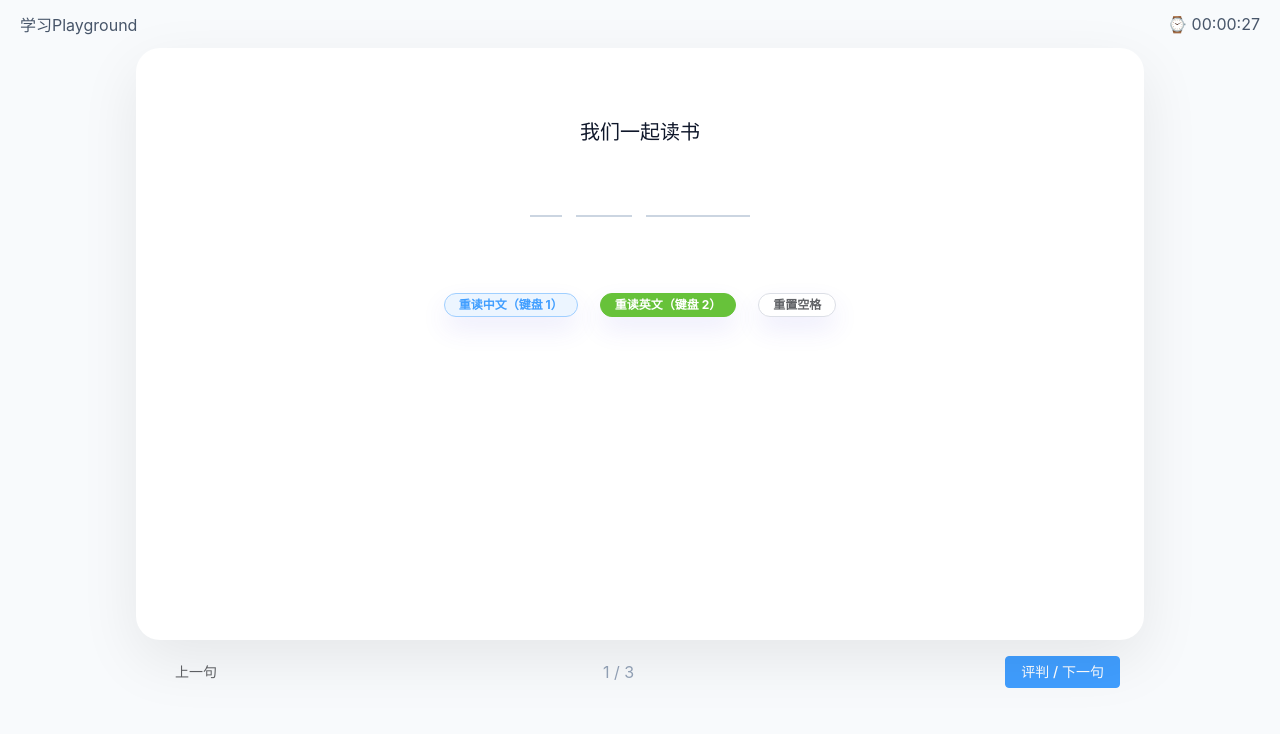
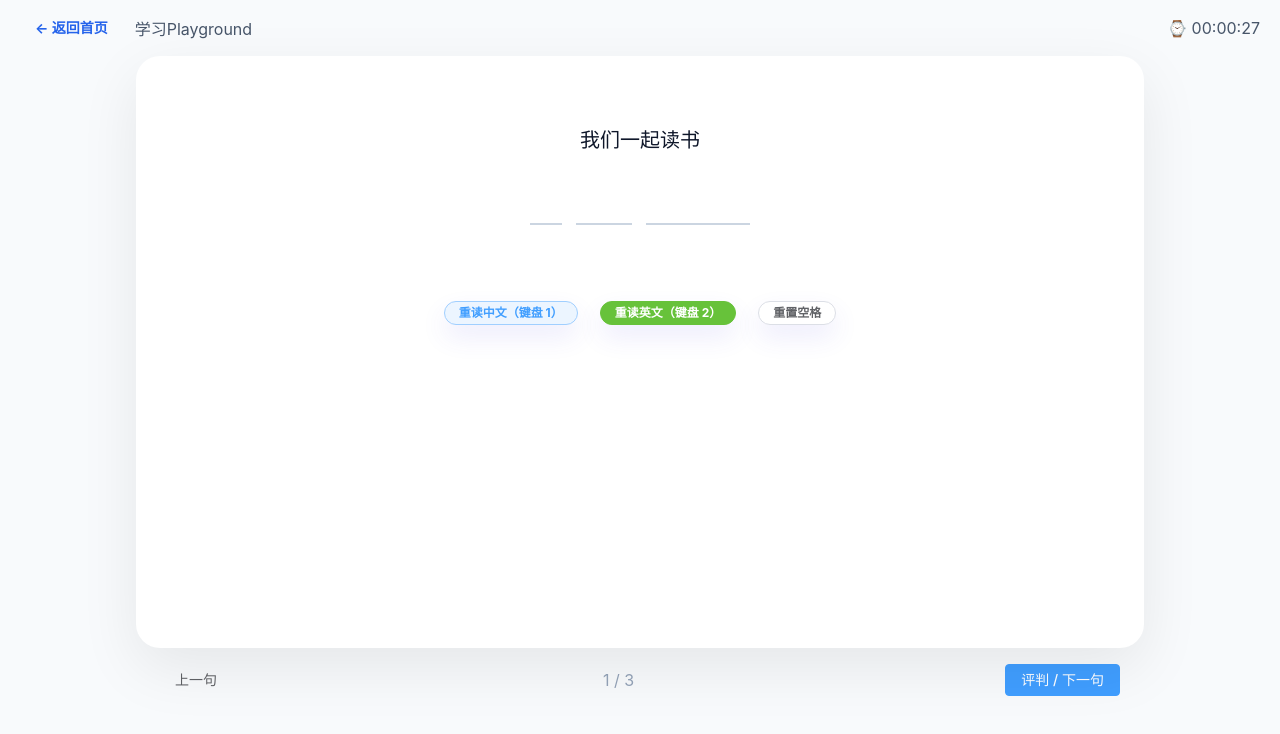
Before and after one commit to sunweinan/englishteacher, a Vue app in the folder frontend/: page /playground in a window 1280 px wide. Shown: the top 734 px of the page. Built offline with nearby package versions, Linux system fonts and the light colour scheme.

Commit message:
Add navigation buttons for admin and home links

```diff
--- a/frontend/src/views/Home.vue
+++ b/frontend/src/views/Home.vue
@@ -10,6 +10,7 @@
         </el-input>
       </div>
       <div class="auth">
+        <el-button class="admin-btn" plain size="large" @click="goAdmin">后台</el-button>
         <el-button
           v-if="!userStore.isAuthenticated"
           type="primary"
@@ -141,6 +142,7 @@ const statusDescription = computed(() => {
 const goLogin = () => router.push({ name: 'login' });
 const goPlayground = (courseId?: number) => router.push({ name: 'playground', query: courseId ? { courseId } : {} });
 const goMember = () => router.push({ name: 'member-center' });
+const goAdmin = () => router.push({ name: 'admin-dashboard' });
 
 const filterCourses = () => {
   const word = keyword.value.trim().toLowerCase();
@@ -233,6 +235,12 @@ onBeforeUnmount(() => {
 .auth {
   display: flex;
   justify-content: flex-end;
+  gap: 10px;
+}
+
+.admin-btn {
+  border-radius: 999px;
+  font-weight: 700;
 }
 
 .content {
--- a/frontend/src/views/Member/Center.vue
+++ b/frontend/src/views/Member/Center.vue
@@ -1,7 +1,8 @@
 <template>
   <div class="member-center">
-    <div class="top-actions" v-if="userStore.isAdmin">
-      <el-button type="primary" plain @click="goAdmin">系统后台</el-button>
+    <div class="top-actions">
+      <el-button plain @click="goHome">返回首页</el-button>
+      <el-button v-if="userStore.isAdmin" type="primary" plain @click="goAdmin">系统后台</el-button>
     </div>
     <section class="hero">
       <div>
@@ -90,6 +91,7 @@ const copyLink = async () => {
 
 const goRecharge = () => router.push({ name: 'recharge' });
 const goAdmin = () => router.push({ name: 'admin-dashboard' });
+const goHome = () => router.push({ name: 'home' });
 </script>
 
 <style scoped>
@@ -100,6 +102,7 @@ const goAdmin = () => router.push({ name: 'admin-dashboard' });
 .top-actions {
   display: flex;
   justify-content: flex-end;
+  gap: 8px;
   margin-bottom: 12px;
 }
 
--- a/frontend/src/views/Playground.vue
+++ b/frontend/src/views/Playground.vue
@@ -1,7 +1,10 @@
 <template>
   <div class="playground">
     <header class="play-header">
-      <div class="crumb">学习Playground</div>
+      <div class="play-header-left">
+        <el-button class="back-home" text @click="goHome">← 返回首页</el-button>
+        <div class="crumb">学习Playground</div>
+      </div>
       <div class="timer">⌚ 00:00:27</div>
     </header>
 
@@ -89,14 +92,17 @@
 <script setup lang="ts">
 import { computed, nextTick, onBeforeUnmount, onMounted, ref, watch } from 'vue';
 import { ElMessage } from 'element-plus';
-import { useRoute } from 'vue-router';
+import { useRoute, useRouter } from 'vue-router';
 import { courseCards } from '@/config/courses';
 import { useUserStore } from '@/store/user';
 
 const userStore = useUserStore();
 const route = useRoute();
+const router = useRouter();
 const courseId = computed(() => Number(route.query.courseId));
 const lessons = computed(() => courseCards.find((c) => c.id === courseId.value)?.lessons || courseCards[0].lessons);
+
+const goHome = () => router.push({ name: 'home' });
 
 const currentIndex = ref(0);
 const activeIndex = ref(0);
@@ -432,6 +438,17 @@ onBeforeUnmount(() => {
   color: #475569;
 }
 
+.play-header-left {
+  display: flex;
+  align-items: center;
+  gap: 12px;
+}
+
+.back-home {
+  font-weight: 700;
+  color: #2563eb;
+}
+
 .whiteboard {
   background: #fff;
   margin: 0 auto;
```
